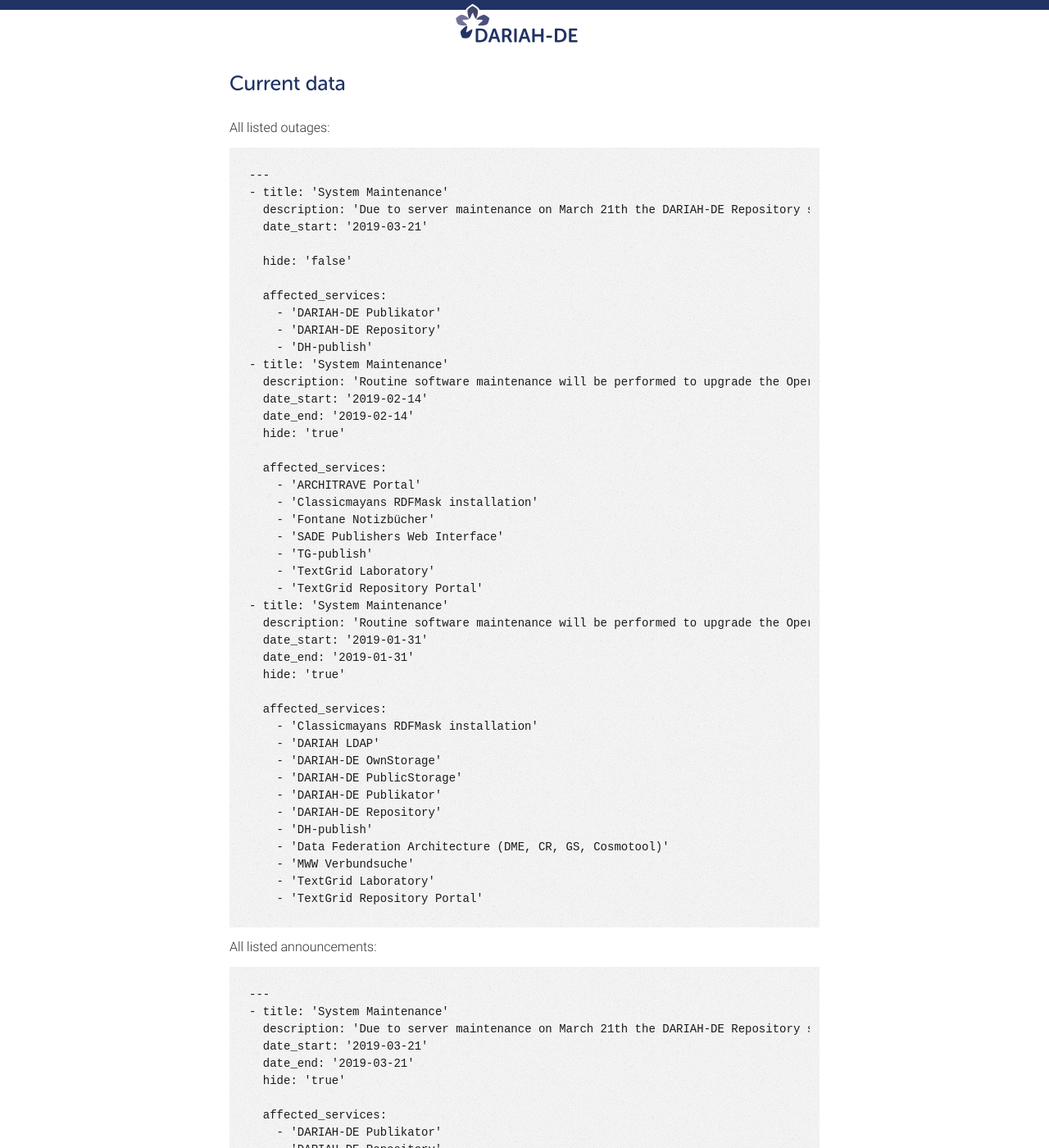
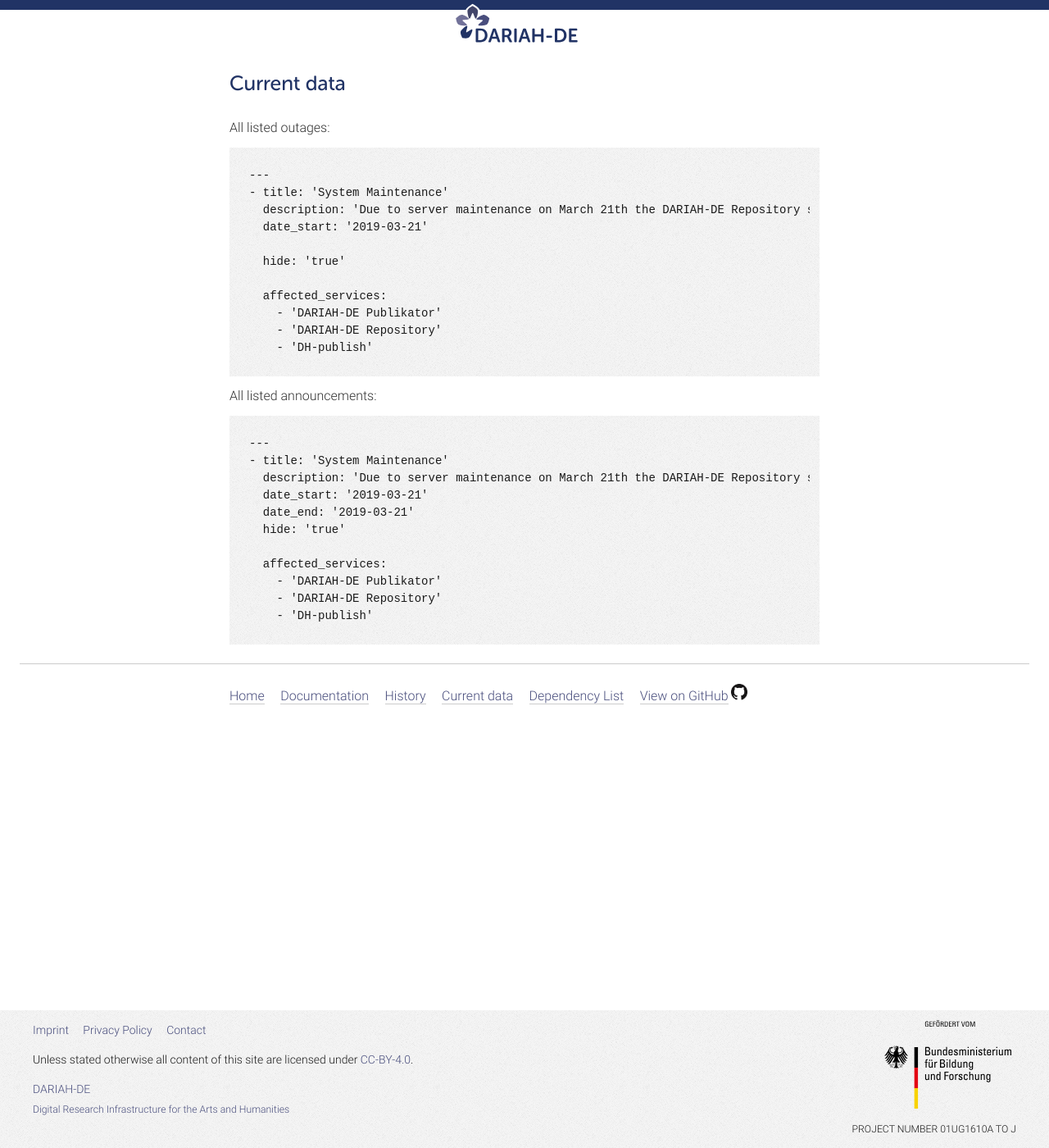
Before and after one commit to DARIAH-DE/status, a Jekyll site: the page built from currentdata.md, in a window 1280 px wide and 1400 px high. Shown: the whole window at 82% size. Built offline with Jekyll 4.4.1, drawn with Linux system fonts in a browser that asks for light colours; our own code applies the rules of GitHub Pages for plain Markdown files.

Commit message:
Update outages.yaml

```diff
--- a/_data/outages.yaml
+++ b/_data/outages.yaml
@@ -2,26 +2,7 @@
 - title: 'System Maintenance'
   date_start: '2019-03-21'
   date_end:
-  hide: false
+  hide: true
   description: 'Due to server maintenance on March 21th the DARIAH-DE Repository services will not be available from 15 to 19 pm.'
   affected:
     - '/servers/repository-de-dariah-eu'
-- title: 'System Maintenance'
-  date_start: '2019-02-14'
-  date_end: '2019-02-14'
-  hide: true
-  description: 'Routine software maintenance will be performed to upgrade the Operating System of the TextGrid Repository server (textgridlab.org). This is expected to last from 15-19 CET.'
-  affected:
-    - '/servers/textgrid-esx2'
-- title: 'System Maintenance'
-  date_start: '2019-01-31'
-  date_end: '2019-01-31'
-  hide: true
-  description: 'Routine software maintenance will be performed to upgrade the Operating System of {auth2,cdstar,dfa,mww}.de.dariah.eu. This is expected to last from 15-19 CET.'
-  affected:
-    - '/servers/auth2'
-    - '/servers/cdstar'
-    - '/services/dfa'
-    - '/services/mww'
-    - '/services/tgrep'
-    - '/services/tglab'
```
